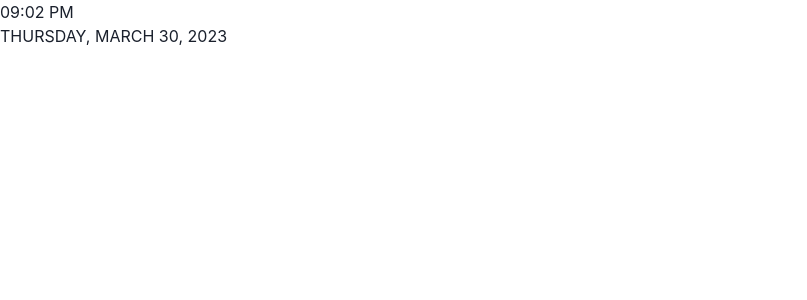
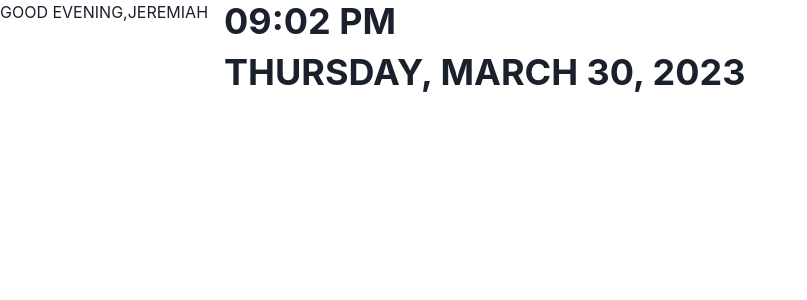
Before and after one commit to jeremiahcanlas/homepage-next, a Next.js app: page / in a window 1280 px wide. Shown: the top 300 px of the page, without its empty margins (0-807 px from the left). Built offline with nearby package versions, Linux system fonts and the light colour scheme.

Commit message:
added greet

```diff
--- a/next.config.js
+++ b/next.config.js
@@ -1,6 +1,12 @@
 /** @type {import('next').NextConfig} */
+
+const path = require("path");
 const nextConfig = {
   reactStrictMode: true,
-}
+  sassOptions: {
+    fiber: false, //had to add this because nodejs was older to install sass
+    includePaths: [path.join(__dirname, "styles")],
+  },
+};
 
-module.exports = nextConfig
+module.exports = nextConfig;
--- a/package.json
+++ b/package.json
@@ -19,9 +19,14 @@
     "eslint": "8.37.0",
     "eslint-config-next": "13.2.4",
     "framer-motion": "^6.5.1",
+    "lodash": "^4.17.21",
     "next": "13.2.4",
     "react": "18.2.0",
     "react-dom": "18.2.0",
     "typescript": "5.0.2"
+  },
+  "devDependencies": {
+    "@types/lodash": "^4.14.192",
+    "sass": "^1.60.0"
   }
 }
--- /dev/null
+++ b/src/components/Clock/Clock.module.scss
@@ -0,0 +1,3 @@
+.clockContainer {
+  padding: 0 1em;
+}
--- a/src/components/Clock/index.tsx
+++ b/src/components/Clock/index.tsx
@@ -1,4 +1,6 @@
+import { Heading, Stack } from "@chakra-ui/react";
 import React, { useEffect, useState } from "react";
+import styles from "./Clock.module.scss";
 
 const Clock = () => {
   const [time, setTime] = useState(new Date());
@@ -28,10 +30,10 @@ const Clock = () => {
     .toUpperCase();
 
   return (
-    <div>
-      <h1>{currentTime}</h1>
-      <h2>{currentDate}</h2>
-    </div>
+    <Stack className={styles.clockContainer}>
+      <Heading as="h1">{currentTime}</Heading>
+      <Heading as="h2">{currentDate}</Heading>
+    </Stack>
   );
 };
 
--- /dev/null
+++ b/src/components/Greet/index.tsx
@@ -0,0 +1,41 @@
+import React, { useEffect, useState } from "react";
+import _ from "lodash";
+import { Box } from "@chakra-ui/react";
+
+const Greet = () => {
+  const [greet, setGreet] = useState("");
+  // const isBrowser = () => typeof window !== "undefined";
+  const isBrowser = false;
+
+  useEffect(() => {
+    greeting();
+  }, []);
+
+  // const name = ` ${(isBrowser && window.localStorage.getItem("name")) || ""}`;
+  const name = `Jeremiah`;
+
+  //sets the greeting depends on the 24 hr clock
+  const greeting = () => {
+    const hours = new Date().getHours();
+
+    return hours >= 18
+      ? setGreet("Good evening")
+      : hours >= 12
+      ? setGreet("Good afternoon")
+      : hours >= 5
+      ? setGreet("Good morning")
+      : setGreet("Early morning");
+  };
+
+  return (
+    <Box>
+      <span>
+        {greet.toUpperCase()}
+        {isBrowser && window.localStorage.getItem("name") === "" ? "" : ","}
+        {_.toUpper(name)}
+      </span>
+    </Box>
+  );
+};
+
+export default Greet;
--- /dev/null
+++ b/src/components/Mainpage/Mainpage.module.scss
@@ -0,0 +1,4 @@
+.mainpageContainer {
+  height: 100%;
+  position: relative;
+}
--- a/src/components/Mainpage/index.tsx
+++ b/src/components/Mainpage/index.tsx
@@ -1,10 +1,15 @@
-import { Box, Text } from "@chakra-ui/react";
+import { Box, Text, Flex } from "@chakra-ui/react";
 import Clock from "../Clock";
+import Greet from "../Greet";
+import styles from "./Mainpage.module.scss";
 
 const Mainpage = () => {
   return (
-    <Box>
-      <Clock />
+    <Box className={styles.mainpageContainer}>
+      <Flex>
+        <Greet />
+        <Clock />
+      </Flex>
     </Box>
   );
 };
--- a/tsconfig.json
+++ b/tsconfig.json
@@ -16,7 +16,8 @@
     "incremental": true,
     "paths": {
       "@component/*": ["./src/*"]
-    }
+    },
+    "types": ["node"]
   },
   "include": ["next-env.d.ts", "**/*.ts", "**/*.tsx"],
   "exclude": ["node_modules"]
```
Also changed, not shown: 1 other file (tests, documents, lock files or other folders).
